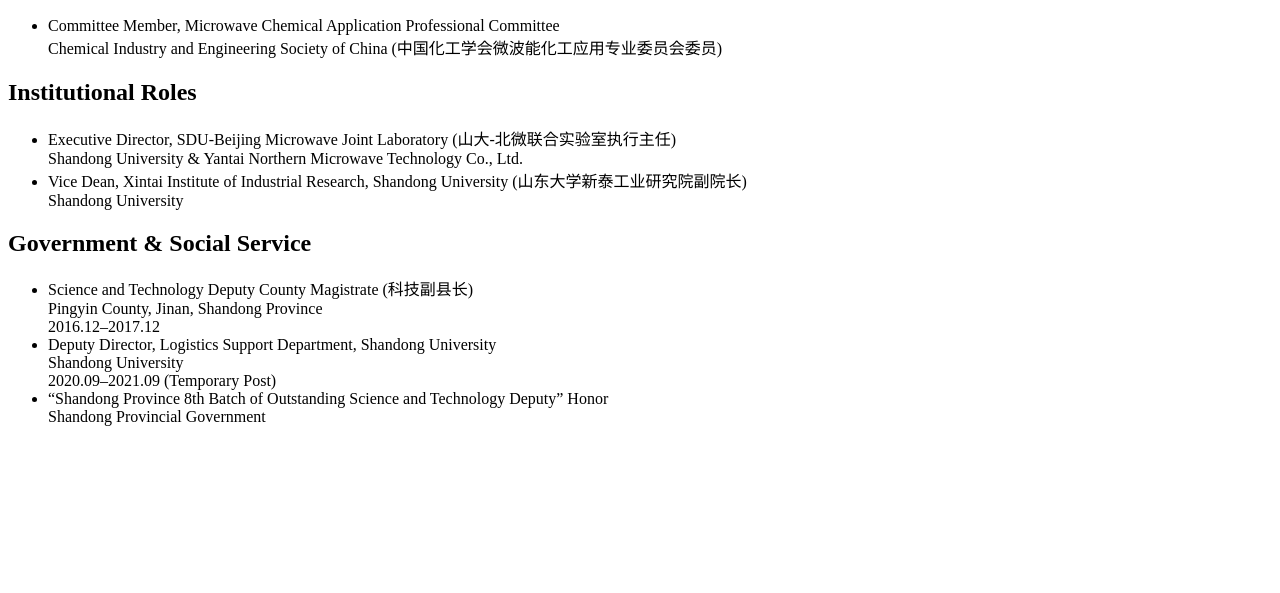
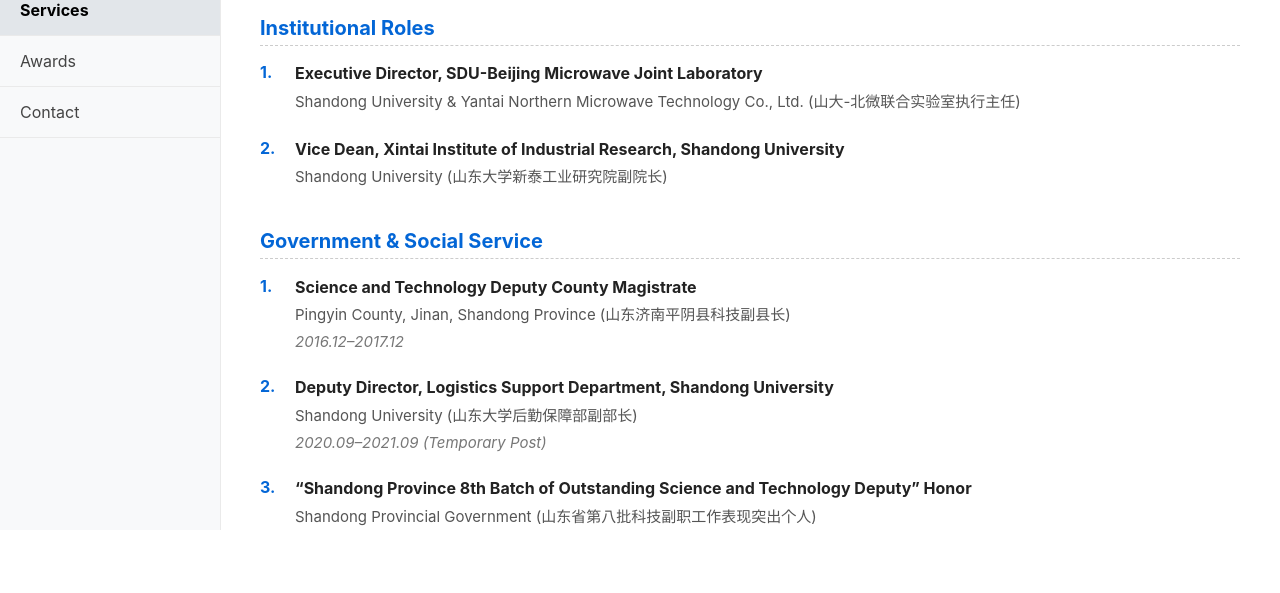
Before and after one commit to YP-Mao/YP-Mao.github.io, a plain HTML site: page services.html in a window 1280 px wide. Shown: the part 270-863 px from the top of the page. Before the commit the page ends 800 px from the top, so only its background shows below. Drawn offline with Linux system fonts and the light colour scheme.

Commit message:
Update services.html

```diff
--- a/services.html
+++ b/services.html
@@ -5,7 +5,23 @@
     <meta name="viewport" content="width=device-width, initial-scale=1.0">
     <title>Services - Yanpeng Mao</title>
     <style>
-        /* 样式与 teaching.html 完全相同，请将 teaching.html 的 <style> 部分完整粘贴到这里。 */
+        body { display: flex; margin: 0; font-family: -apple-system, BlinkMacSystemFont, "Segoe UI", Roboto, "Helvetica Neue", Arial, sans-serif; color: #333; }
+        .nav-bar { list-style-type: none; padding: 0; margin: 0; width: 220px; background-color: #f8f9fa; position: fixed; height: 100vh; overflow: auto; border-right: 1px solid #eaeaea; }
+        .nav-bar li a { display: block; padding: 15px 20px; font-size: 16px; text-decoration: none; color: #444; border-bottom: 1px solid #eaeaea; transition: background 0.3s; }
+        .nav-bar li a:hover, .nav-bar li a.active { background-color: #e2e6ea; font-weight: bold; color: #000; }
+        .main-content { margin-left: 220px; padding: 40px; font-size: 15px; flex-grow: 1; max-width: 1000px; }
+
+        h1 { color: #222; border-bottom: 2px solid #eee; padding-bottom: 10px; }
+        h2 { color: #0366d6; margin-top: 40px; border-bottom: 1px dashed #ccc; padding-bottom: 5px; font-size: 20px;}
+
+        .pub-list { list-style-type: none; padding: 0; counter-reset: pub-counter; }
+        .pub-item { margin-bottom: 25px; display: flex; flex-direction: column; gap: 6px; counter-increment: pub-counter; position: relative; padding-left: 35px; }
+        .pub-item::before { content: counter(pub-counter) "."; position: absolute; left: 0; top: 0; font-weight: bold; color: #0366d6; font-size: 16px; }
+
+        .pub-title { font-weight: bold; color: #222; font-size: 16px; line-height: 1.4; }
+        .pub-authors { color: #555; line-height: 1.5; }
+        .pub-journal { color: #777; font-style: italic; }
+        .pub-journal span { font-style: normal; font-weight: bold; color: #333; }
     </style>
 </head>
 <body>
@@ -19,8 +35,10 @@
         <li><a href="./awards.html">Awards</a></li>
         <li><a href="./contact.html">Contact</a></li>
     </ul>
+
     <div class="main-content">
         <h1>Services</h1>
+
         <h2>Academic Appointments</h2>
         <ul class="pub-list">
             <li class="pub-item">
@@ -28,32 +46,34 @@
                 <div class="pub-authors">Chemical Industry and Engineering Society of China (中国化工学会微波能化工应用专业委员会委员)</div>
             </li>
         </ul>
+
         <h2>Institutional Roles</h2>
         <ul class="pub-list">
             <li class="pub-item">
-                <div class="pub-title">Executive Director, SDU-Beijing Microwave Joint Laboratory (山大-北微联合实验室执行主任)</div>
-                <div class="pub-authors">Shandong University & Yantai Northern Microwave Technology Co., Ltd.</div>
+                <div class="pub-title">Executive Director, SDU-Beijing Microwave Joint Laboratory</div>
+                <div class="pub-authors">Shandong University & Yantai Northern Microwave Technology Co., Ltd. (山大-北微联合实验室执行主任)</div>
             </li>
             <li class="pub-item">
-                <div class="pub-title">Vice Dean, Xintai Institute of Industrial Research, Shandong University (山东大学新泰工业研究院副院长)</div>
-                <div class="pub-authors">Shandong University</div>
+                <div class="pub-title">Vice Dean, Xintai Institute of Industrial Research, Shandong University</div>
+                <div class="pub-authors">Shandong University (山东大学新泰工业研究院副院长)</div>
             </li>
         </ul>
+
         <h2>Government & Social Service</h2>
         <ul class="pub-list">
             <li class="pub-item">
-                <div class="pub-title">Science and Technology Deputy County Magistrate (科技副县长)</div>
-                <div class="pub-authors">Pingyin County, Jinan, Shandong Province</div>
+                <div class="pub-title">Science and Technology Deputy County Magistrate</div>
+                <div class="pub-authors">Pingyin County, Jinan, Shandong Province (山东济南平阴县科技副县长)</div>
                 <div class="pub-journal">2016.12–2017.12</div>
             </li>
             <li class="pub-item">
                 <div class="pub-title">Deputy Director, Logistics Support Department, Shandong University</div>
-                <div class="pub-authors">Shandong University</div>
+                <div class="pub-authors">Shandong University (山东大学后勤保障部副部长)</div>
                 <div class="pub-journal">2020.09–2021.09 (Temporary Post)</div>
             </li>
             <li class="pub-item">
                 <div class="pub-title">“Shandong Province 8th Batch of Outstanding Science and Technology Deputy” Honor</div>
-                <div class="pub-authors">Shandong Provincial Government</div>
+                <div class="pub-authors">Shandong Provincial Government (山东省第八批科技副职工作表现突出个人)</div>
             </li>
         </ul>
     </div>
```
